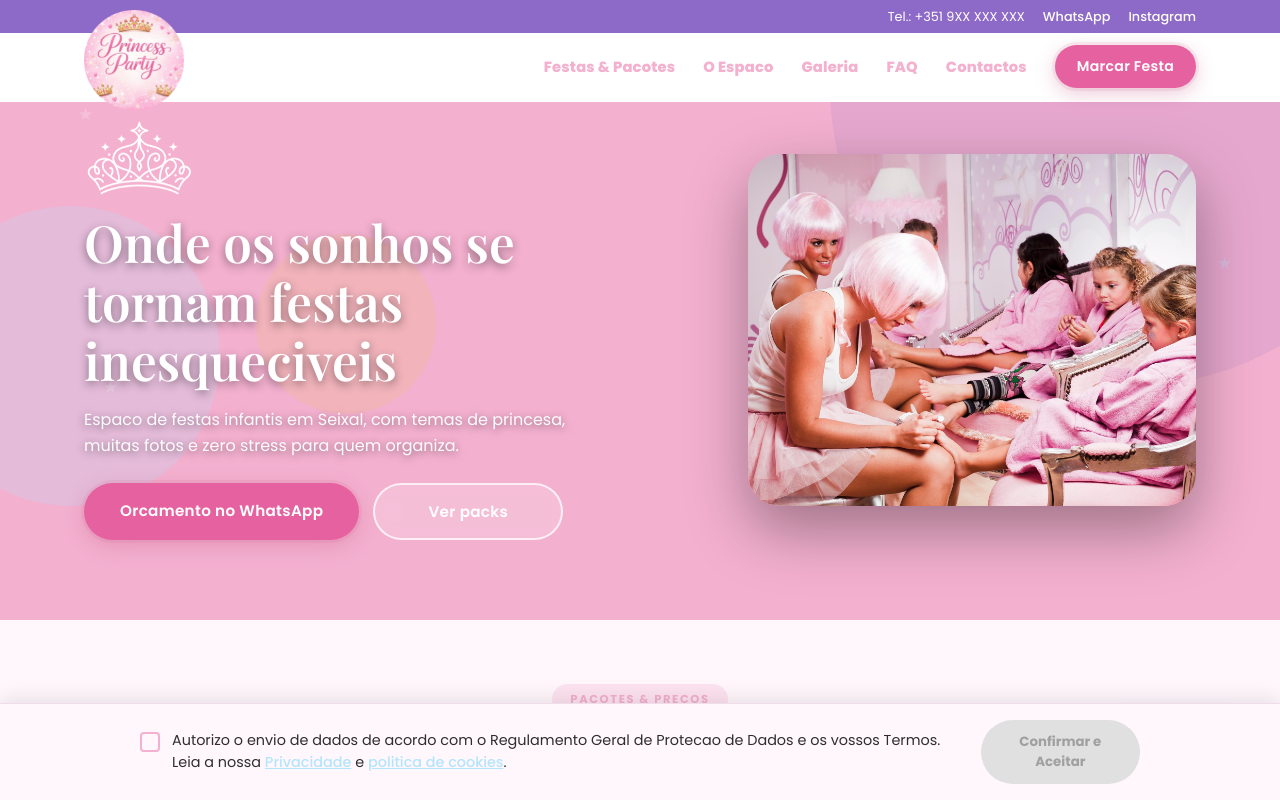
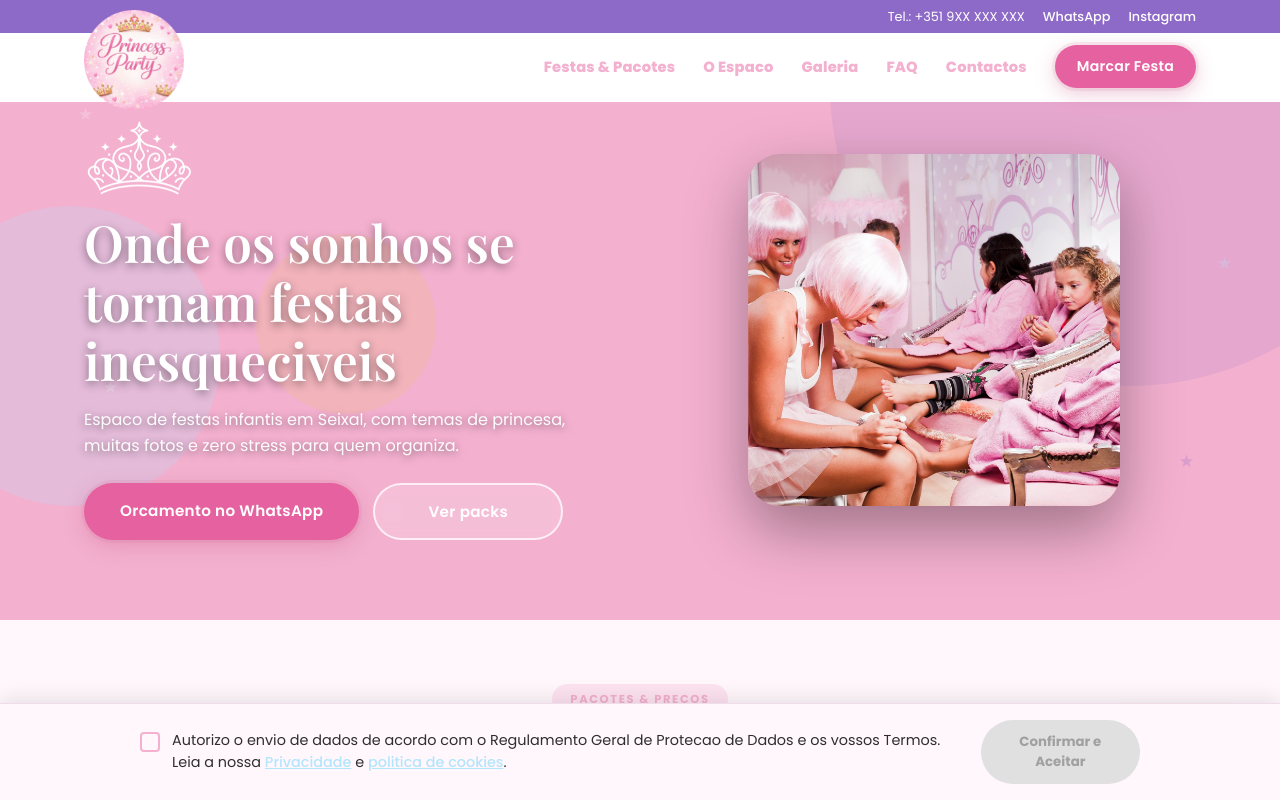
Before and after one commit to luanbelon/princess-party, a Next.js app: page /compacta in a window 1280 px wide. Shown: the top 800 px of the page. Built offline with nearby package versions, Linux system fonts and the light colour scheme.

Commit message:
AJUSTE BANNER

```diff
--- a/src/components/HeroCompact.module.css
+++ b/src/components/HeroCompact.module.css
@@ -232,7 +232,7 @@
   overflow: hidden;
   border-radius: 32px;
   box-shadow: 0 24px 60px rgba(0, 0, 0, 0.35);
-  width: 100%;
+  width: 83%;
   height: 44vh;
   max-height: 44vh;
 }
```
